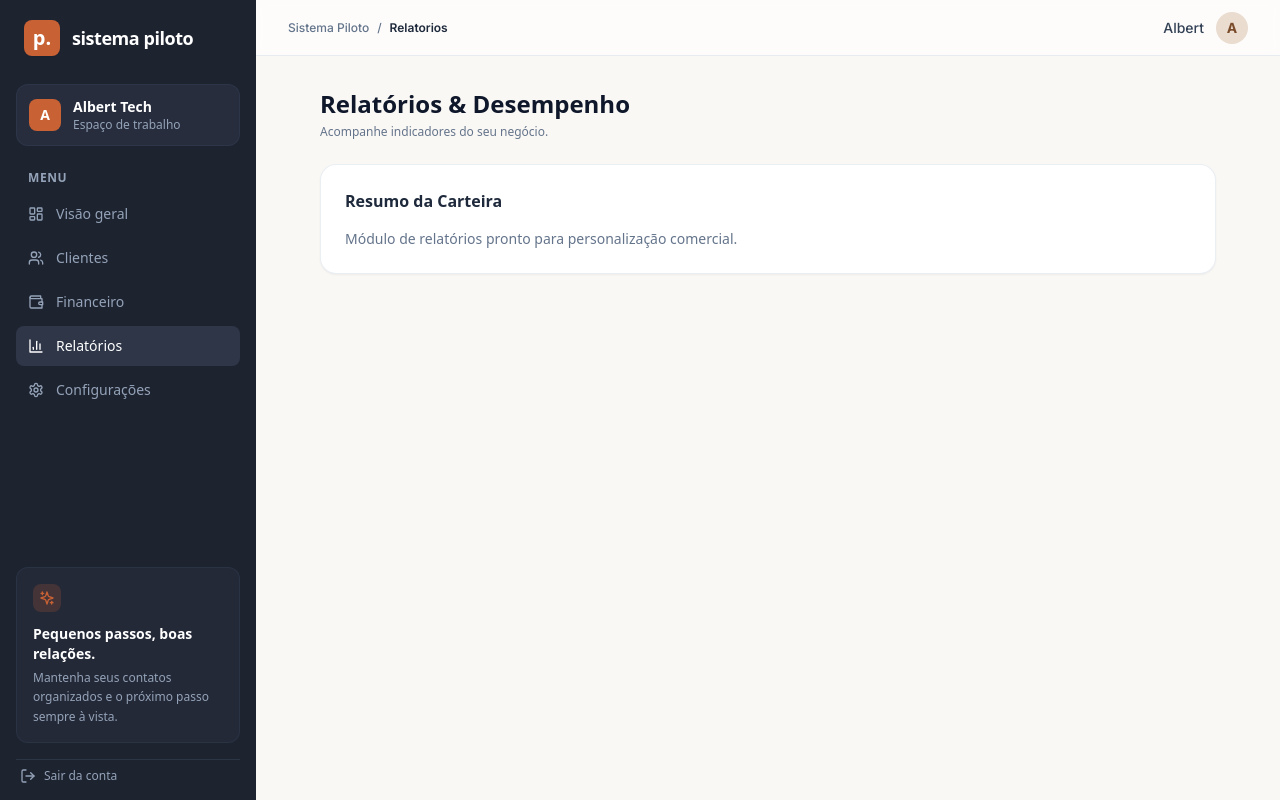
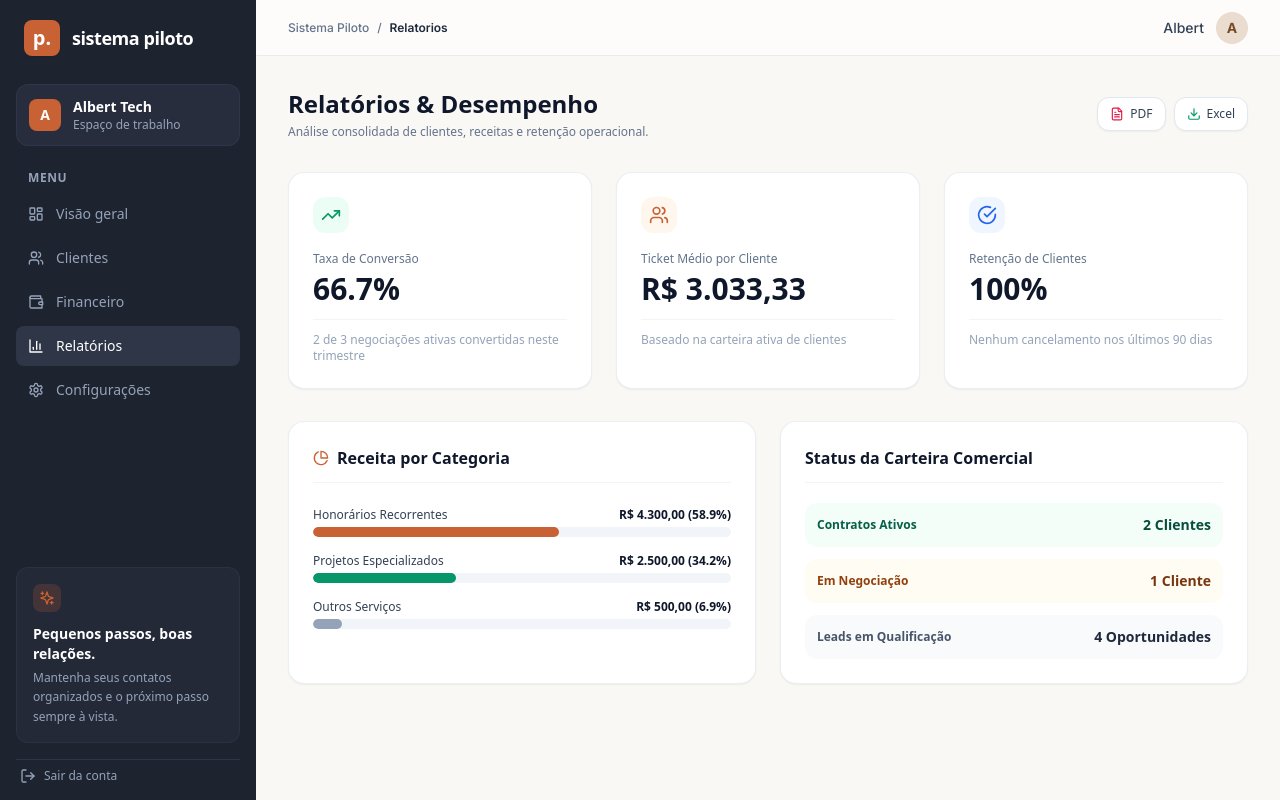
Before and after one commit to AlbertAlves12/Nexus, a Next.js app in the folder meu-sistema-piloto/: page /relatorios in a window 1280 px wide. Built offline with nearby package versions, Linux system fonts and the light colour scheme.

Commit message:
Refactor RelatoriosPage layout and add export buttons

```diff
--- a/meu-sistema-piloto/app/(dashboard)/relatorios/page.tsx
+++ b/meu-sistema-piloto/app/(dashboard)/relatorios/page.tsx
@@ -1,18 +1,148 @@
+'use client';
+
+import { Download, TrendingUp, Users, CheckCircle, PieChart, FileText } from 'lucide-react';
+
 export default function RelatoriosPage() {
+  const handleExport = (formato: string) => {
+    alert(`Exportando relatório sintético em formato ${formato}...`);
+  };
+
   return (
-    <div className="max-w-4xl mx-auto space-y-6 font-sans">
-      <div>
-        <h1 className="text-2xl font-bold text-slate-900">Relatórios & Desempenho</h1>
-        <p className="text-xs text-slate-500 mt-1">
-          Acompanhe indicadores do seu negócio.
-        </p>
+    <div className="max-w-6xl mx-auto space-y-8 font-sans">
+      {/* Cabeçalho */}
+      <div className="flex items-center justify-between">
+        <div>
+          <h1 className="text-2xl font-bold text-slate-900">Relatórios & Desempenho</h1>
+          <p className="text-xs text-slate-500 mt-1">
+            Análise consolidada de clientes, receitas e retenção operacional.
+          </p>
+        </div>
+
+        <div className="flex gap-2">
+          <button
+            onClick={() => handleExport('PDF')}
+            className="inline-flex items-center gap-1.5 px-3 py-2 bg-white border border-slate-200 text-slate-700 hover:bg-slate-50 text-xs font-medium rounded-xl transition-colors shadow-sm"
+          >
+            <FileText className="w-3.5 h-3.5 text-rose-600" />
+            PDF
+          </button>
+          <button
+            onClick={() => handleExport('Excel')}
+            className="inline-flex items-center gap-1.5 px-3 py-2 bg-white border border-slate-200 text-slate-700 hover:bg-slate-50 text-xs font-medium rounded-xl transition-colors shadow-sm"
+          >
+            <Download className="w-3.5 h-3.5 text-emerald-600" />
+            Excel
+          </button>
+        </div>
       </div>
 
-      <div className="bg-white p-6 rounded-2xl border border-slate-200/70 shadow-sm space-y-4">
-        <h3 className="text-base font-bold text-slate-800">Resumo da Carteira</h3>
-        <p className="text-sm text-slate-500">
-          Módulo de relatórios pronto para personalização comercial.
-        </p>
+      {/* Cartões de Desempenho */}
+      <div className="grid grid-cols-1 md:grid-cols-3 gap-6">
+        <div className="bg-white p-6 rounded-2xl border border-slate-200/70 shadow-sm space-y-3">
+          <div className="w-9 h-9 bg-emerald-50 text-emerald-600 rounded-xl flex items-center justify-center">
+            <TrendingUp className="w-5 h-5" />
+          </div>
+          <div>
+            <span className="text-xs font-medium text-slate-500">Taxa de Conversão</span>
+            <div className="text-3xl font-bold text-slate-900 mt-0.5">66.7%</div>
+          </div>
+          <p className="text-xs text-slate-400 border-t border-slate-100 pt-3">
+            2 de 3 negociações ativas convertidas neste trimestre
+          </p>
+        </div>
+
+        <div className="bg-white p-6 rounded-2xl border border-slate-200/70 shadow-sm space-y-3">
+          <div className="w-9 h-9 bg-orange-50 text-[#C86235] rounded-xl flex items-center justify-center">
+            <Users className="w-5 h-5" />
+          </div>
+          <div>
+            <span className="text-xs font-medium text-slate-500">Ticket Médio por Cliente</span>
+            <div className="text-3xl font-bold text-slate-900 mt-0.5">R$ 3.033,33</div>
+          </div>
+          <p className="text-xs text-slate-400 border-t border-slate-100 pt-3">
+            Baseado na carteira ativa de clientes
+          </p>
+        </div>
+
+        <div className="bg-white p-6 rounded-2xl border border-slate-200/70 shadow-sm space-y-3">
+          <div className="w-9 h-9 bg-blue-50 text-blue-600 rounded-xl flex items-center justify-center">
+            <CheckCircle className="w-5 h-5" />
+          </div>
+          <div>
+            <span className="text-xs font-medium text-slate-500">Retenção de Clientes</span>
+            <div className="text-3xl font-bold text-slate-900 mt-0.5">100%</div>
+          </div>
+          <p className="text-xs text-slate-400 border-t border-slate-100 pt-3">
+            Nenhum cancelamento nos últimos 90 dias
+          </p>
+        </div>
+      </div>
+
+      {/* Gráfico Sintético e Distribuição */}
+      <div className="grid grid-cols-1 md:grid-cols-2 gap-6">
+        {/* Distribuição por Categoria */}
+        <div className="bg-white p-6 rounded-2xl border border-slate-200/70 shadow-sm space-y-4">
+          <div className="flex items-center justify-between border-b border-slate-100 pb-3">
+            <h3 className="text-base font-bold text-slate-900 flex items-center gap-2">
+              <PieChart className="w-4 h-4 text-[#C86235]" />
+              Receita por Categoria
+            </h3>
+          </div>
+
+          <div className="space-y-4 pt-2">
+            <div>
+              <div className="flex justify-between text-xs font-medium mb-1">
+                <span className="text-slate-700">Honorários Recorrentes</span>
+                <span className="text-slate-900 font-bold">R$ 4.300,00 (58.9%)</span>
+              </div>
+              <div className="w-full bg-slate-100 h-2.5 rounded-full overflow-hidden">
+                <div className="bg-[#C86235] h-full rounded-full" style={{ width: '58.9%' }}></div>
+              </div>
+            </div>
+
+            <div>
+              <div className="flex justify-between text-xs font-medium mb-1">
+                <span className="text-slate-700">Projetos Especializados</span>
+                <span className="text-slate-900 font-bold">R$ 2.500,00 (34.2%)</span>
+              </div>
+              <div className="w-full bg-slate-100 h-2.5 rounded-full overflow-hidden">
+                <div className="bg-emerald-600 h-full rounded-full" style={{ width: '34.2%' }}></div>
+              </div>
+            </div>
+
+            <div>
+              <div className="flex justify-between text-xs font-medium mb-1">
+                <span className="text-slate-700">Outros Serviços</span>
+                <span className="text-slate-900 font-bold">R$ 500,00 (6.9%)</span>
+              </div>
+              <div className="w-full bg-slate-100 h-2.5 rounded-full overflow-hidden">
+                <div className="bg-slate-400 h-full rounded-full" style={{ width: '6.9%' }}></div>
+              </div>
+            </div>
+          </div>
+        </div>
+
+        {/* Status da Carteira */}
+        <div className="bg-white p-6 rounded-2xl border border-slate-200/70 shadow-sm space-y-4">
+          <div className="flex items-center justify-between border-b border-slate-100 pb-3">
+            <h3 className="text-base font-bold text-slate-900">Status da Carteira Comercial</h3>
+          </div>
+
+          <div className="space-y-3 pt-1">
+            <div className="flex items-center justify-between p-3 bg-emerald-50/60 rounded-xl">
+              <span className="text-xs font-semibold text-emerald-800">Contratos Ativos</span>
+              <span className="text-sm font-bold text-emerald-900">2 Clientes</span>
+            </div>
+            <div className="flex items-center justify-between p-3 bg-amber-50/60 rounded-xl">
+              <span className="text-xs font-semibold text-amber-800">Em Negociação</span>
+              <span className="text-sm font-bold text-amber-900">1 Cliente</span>
+            </div>
+            <div className="flex items-center justify-between p-3 bg-slate-50 rounded-xl">
+              <span className="text-xs font-semibold text-slate-600">Leads em Qualificação</span>
+              <span className="text-sm font-bold text-slate-800">4 Oportunidades</span>
+            </div>
+          </div>
+        </div>
       </div>
     </div>
   );
```
